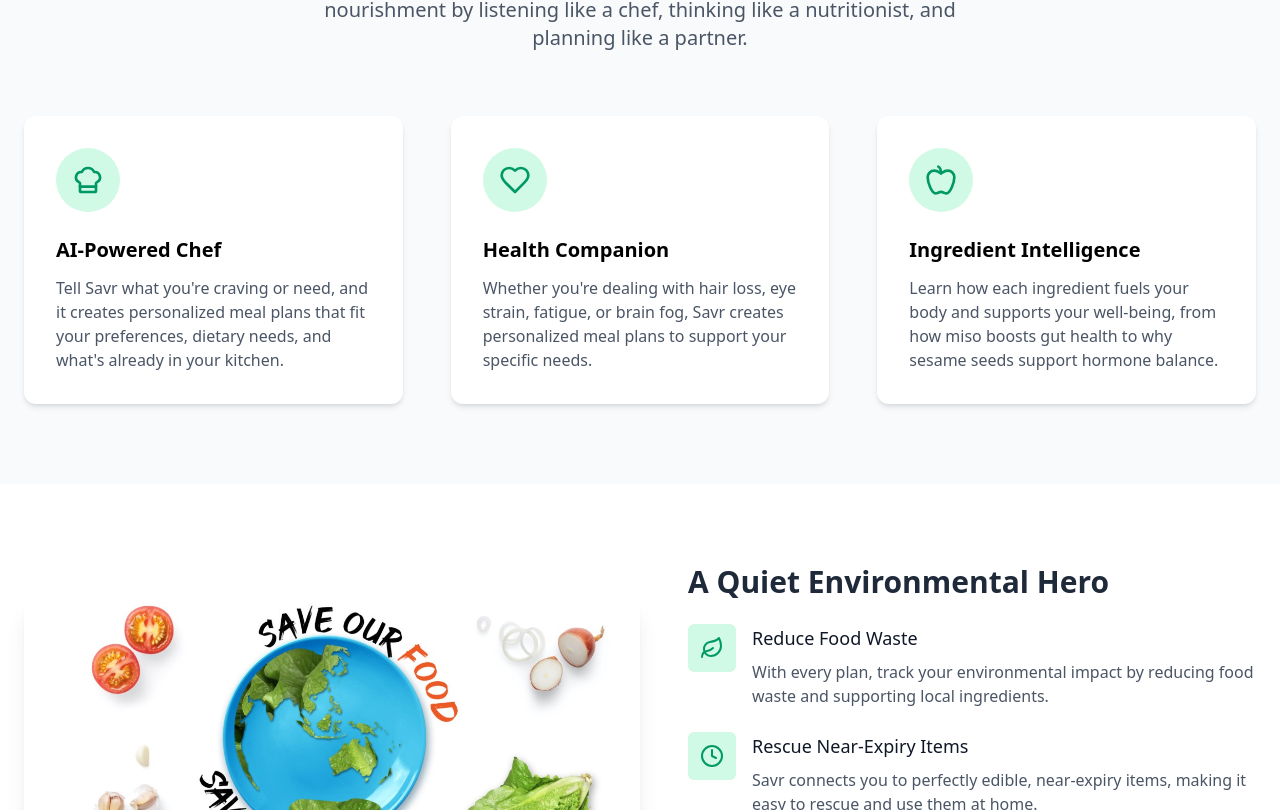
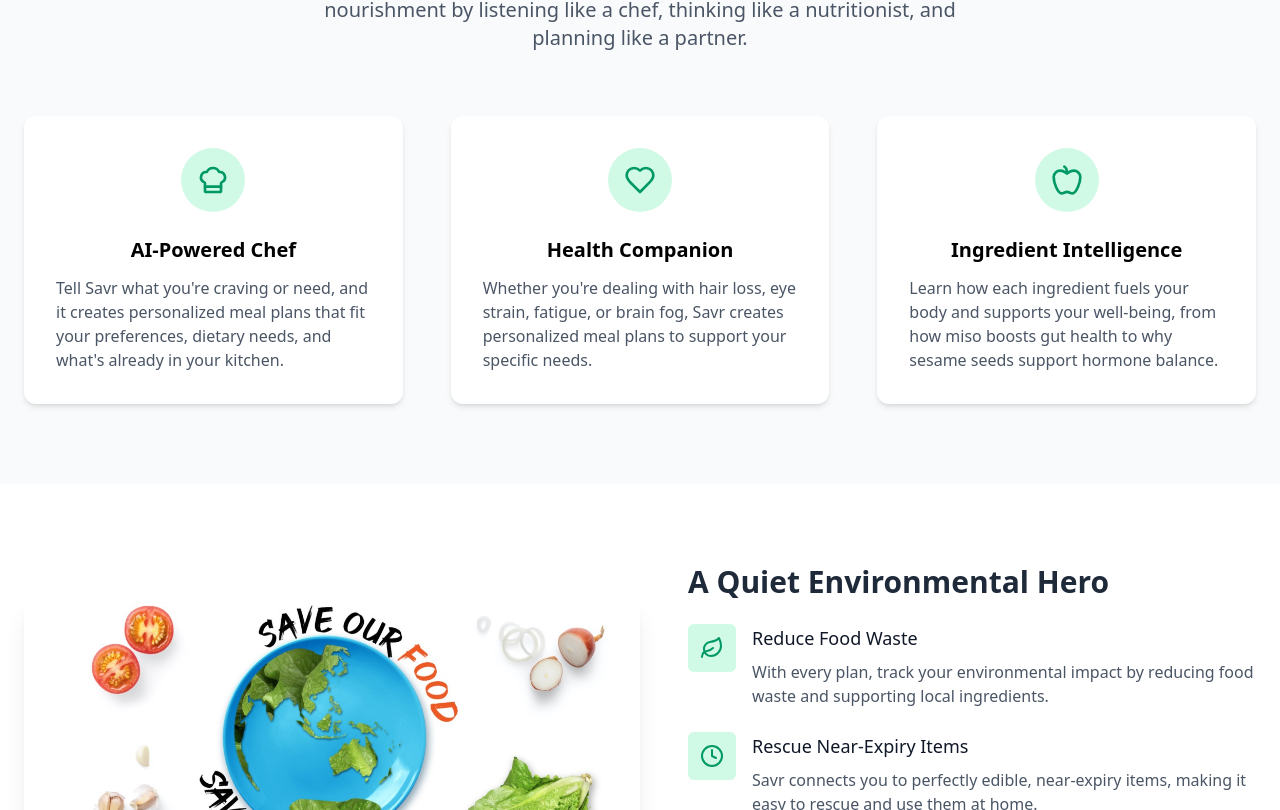
Before and after one commit to allapps123/chef-app, a React (Vite) app: page / in a window 1280 px wide. Shown: the part 810-1620 px from the top of the page. Built offline with nearby package versions, Linux system fonts and the light colour scheme.

Commit message:
fix: fix values section

```diff
--- a/src/pages/LandingPage.tsx
+++ b/src/pages/LandingPage.tsx
@@ -7,6 +7,7 @@ const LandingPage = () => {
             <header className="sticky top-0 z-50 bg-white/95 backdrop-blur-sm shadow-sm">
                 <nav className="container mx-auto px-6 py-4">
                     <div className="flex items-center justify-between">
+                    <div className="flex items-center space-x-6">
                         <div className="flex items-center">
                             <ChefHat className="h-8 w-8 text-emerald-600" />
                             <span className="ml-2 text-2xl font-bold text-gray-800">Savr</span>
@@ -17,7 +18,8 @@ const LandingPage = () => {
                               <a href="#sustainability" className="text-gray-600 hover:text-emerald-600 transition-colors">Sustainability</a>
                               <a href="#testimonials" className="text-gray-600 hover:text-emerald-600 transition-colors">Testimonials</a>
                           </div>
-                        <button className="bg-emerald-600 text-white px-6 py-2 rounded-lg hover:bg-emerald-700 transition-colors shadow-md">
+                        </div>
+                          <button className="bg-emerald-600 text-white px-6 py-2 rounded-lg hover:bg-emerald-700 transition-colors shadow-md cursor-pointer">
                               Get Started
                           </button>
                     </div>
@@ -36,10 +38,10 @@ const LandingPage = () => {
                                 Savr plans your meals like a private chef would: listening to what you need, working with what you have, and personalizing for your goals and health.
                             </p>
                             <div className="mt-8 flex flex-col sm:flex-row gap-4">
-                                <button className="bg-emerald-600 text-white px-8 py-3 rounded-lg hover:bg-emerald-700 transition-colors shadow-md">
+                                <button className="bg-emerald-600 text-white px-8 py-3 rounded-lg hover:bg-emerald-700 transition-colors shadow-md cursor-pointer">
                                     Start Cooking
                                 </button>
-                                <button className="border-2 border-emerald-600 text-emerald-600 px-8 py-3 rounded-lg hover:bg-emerald-50 transition-colors">
+                                <button className="border-2 border-emerald-600 text-emerald-600 px-8 py-3 rounded-lg hover:bg-emerald-50 transition-colors cursor-pointer">
                                     Learn More
                                 </button>
                             </div>
@@ -84,28 +86,34 @@ const LandingPage = () => {
                     </div>
                     <div className="grid grid-cols-1 md:grid-cols-3 gap-12">
                         <div className="bg-white p-8 rounded-xl shadow-md">
+                          <div className="flex flex items-center justify-center">
                             <div className="bg-emerald-100 w-16 h-16 rounded-full flex items-center justify-center mb-6">
-                                <ChefHat className="h-8 w-8 text-emerald-600" />
+                                <ChefHat className="h-8 w-8 text-emerald-600"/>
                             </div>
-                            <h3 className="text-xl font-semibold mb-3">AI-Powered Chef</h3>
+                            </div>
+                            <h3 className="text-xl font-semibold mb-3 flex items-center justify-center">AI-Powered Chef</h3>
                             <p className="text-gray-600">
                                 Tell Savr what you're craving or need, and it creates personalized meal plans that fit your preferences, dietary needs, and what's already in your kitchen.
                             </p>
                         </div>
                         <div className="bg-white p-8 rounded-xl shadow-md">
+                          <div className="flex items-center justify-center">
                             <div className="bg-emerald-100 w-16 h-16 rounded-full flex items-center justify-center mb-6">
                                 <Heart className="h-8 w-8 text-emerald-600" />
                             </div>
-                            <h3 className="text-xl font-semibold mb-3">Health Companion</h3>
+                            </div>
+                            <h3 className="text-xl font-semibold mb-3 flex items-center justify-center">Health Companion</h3>
                             <p className="text-gray-600">
                                 Whether you're dealing with hair loss, eye strain, fatigue, or brain fog, Savr creates personalized meal plans to support your specific needs.
                             </p>
                         </div>
                         <div className="bg-white p-8 rounded-xl shadow-md">
+                          <div className="flex items-center justify-center">
                             <div className="bg-emerald-100 w-16 h-16 rounded-full flex items-center justify-center mb-6">
                                 <Apple className="h-8 w-8 text-emerald-600" />
                             </div>
-                            <h3 className="text-xl font-semibold mb-3">Ingredient Intelligence</h3>
+                            </div>
+                            <h3 className="text-xl font-semibold mb-3 flex items-center justify-center">Ingredient Intelligence</h3>
                             <p className="text-gray-600">
                                 Learn how each ingredient fuels your body and supports your well-being, from how miso boosts gut health to why sesame seeds support hormone balance.
                             </p>
@@ -348,8 +356,8 @@ const LandingPage = () => {
                                 <div className="flex">
                                     <input
                                         type="email"
-                                        placeholder="Your email"
-                                        className="px-4 py-2 rounded-l-lg w-full focus:outline-none text-gray-800"
+                                        placeholder="Enter your email"
+                                        className="px-4 py-2 rounded-l-lg w-full text-white focus:ring-blue-500 focus:border-blue-500 border border-gray-300"
                                     />
                                     <button className="bg-emerald-600 text-white px-4 py-2 rounded-r-lg hover:bg-emerald-700 transition-colors">
                                         Subscribe
```
Also changed, not shown: src/assets/hero-image.svg (added). Lines whose indentation alone changed are shown as unchanged.
